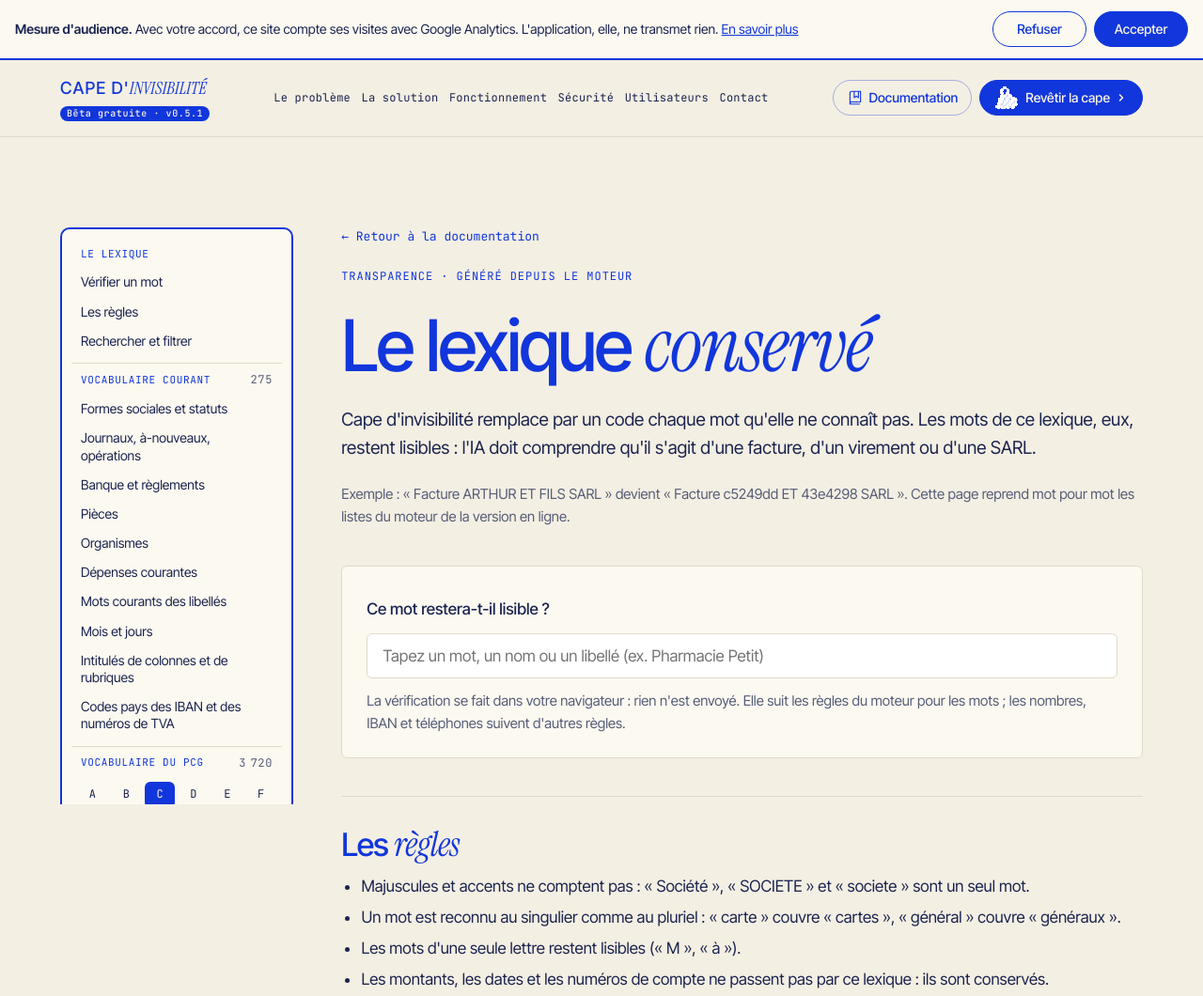
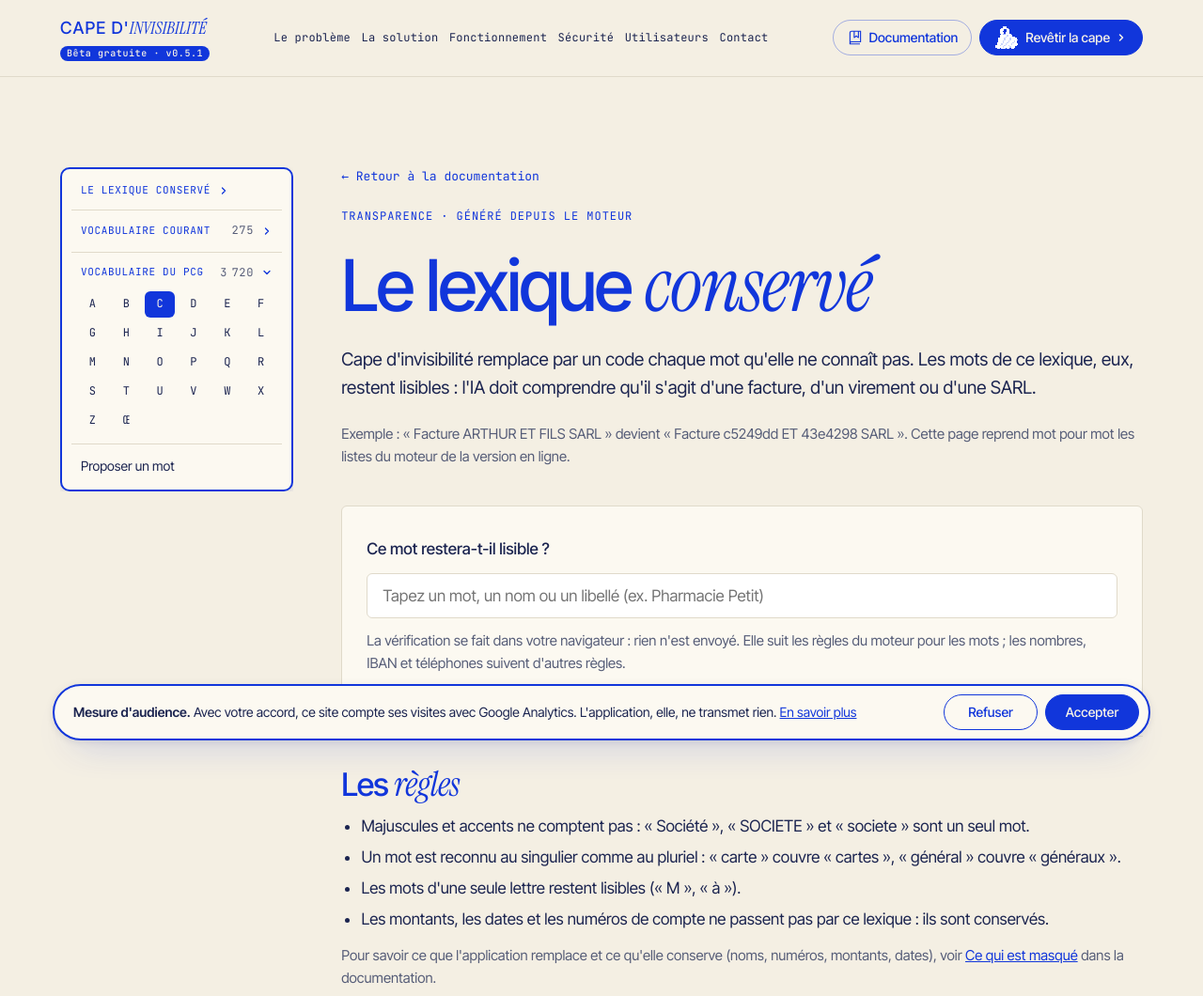
Before and after one commit to Vandksen/capedinvisibilite.website, a plain HTML site: page lexique.html in a window 1280 px wide. Shown: the top 1060 px of the page at 94% size. Drawn offline with Linux system fonts and the light colour scheme.

Commit message:
Lexique : menu en accordéon comme la documentation, titre « Le lexique conservé »
Co-Authored-By: Claude Opus 5.5 <noreply@anthropic.com>

```diff
--- a/lexique.html
+++ b/lexique.html
@@ -250,25 +250,32 @@ h3 { font-size: 23px; font-weight: 500; letter-spacing: -.015em; line-height: 1.
 .mots { display: flex; flex-wrap: wrap; gap: 6px; }
 .mots li { padding: 2px 9px; border-radius: 4px; background: var(--chip); font-family: var(--mono); font-size: 13px; line-height: 1.6; }
 
-/* Lexique : menu à gauche */
+/* Lexique : menu à gauche, en accordéon comme la documentation */
 .sr { position: absolute; width: 1px; height: 1px; overflow: hidden; clip-path: inset(50%); white-space: nowrap; }
 .lex-page { display: grid; grid-template-columns: 248px minmax(0, 1fr); gap: clamp(32px, 4vw, 56px); max-width: 1200px; margin: 0 auto; padding: 0 24px; }
 .lex-main { max-width: 860px; margin: 0; padding-inline: 0; }
 .lex-aside { position: sticky; top: var(--menu-haut, 88px); align-self: start; margin-top: clamp(56px, 8vw, 96px); max-height: calc(100vh - var(--menu-haut, 88px) - 20px); overflow-y: auto; scrollbar-width: thin; }
 .lex-nav { padding: 10px; border: 2px solid var(--blue); border-radius: 10px; background: var(--paper); box-shadow: 0 30px 60px -30px rgba(17, 54, 219, .32), 0 2px 10px rgba(27, 36, 80, .06); }
 .lex-nav ol { display: flex; flex-direction: column; gap: 1px; }
-.lex-cat { display: flex; align-items: center; justify-content: space-between; gap: 8px; margin: 8px 0 2px; padding: 8px 10px 4px; border-top: 1px solid var(--line); color: var(--blue); font-family: var(--mono); font-size: 11px; letter-spacing: .06em; text-transform: uppercase; }
-.lex-cat.titre { margin-top: 0; border-top: 0; }
-.lex-cat a { padding: 0; color: inherit; text-decoration: none; }
-.lex-cat a:hover { text-decoration: underline; }
+.lex-groupe + .lex-groupe { margin-top: 8px; padding-top: 8px; border-top: 1px solid var(--line); }
+.lex-cat { display: flex; align-items: center; gap: 8px; margin: 0; padding: 4px 10px 6px; border-radius: 8px; color: var(--blue); font-family: var(--mono); font-size: 11px; letter-spacing: .06em; text-transform: uppercase; }
+.lex-cat .nb { margin-left: auto; }
+.lex-nav.soufflet .lex-cat { cursor: pointer; user-select: none; }
+.lex-nav.soufflet .lex-cat:hover { background: rgba(17, 54, 219, .08); }
+.lex-nav.soufflet .lex-cat:focus-visible { outline: 2px solid var(--blue); outline-offset: 1px; }
+.lex-cat .fleche { display: none; flex: none; transition: transform .2s ease; }
+.lex-nav.soufflet .lex-cat .fleche { display: block; }
+.lex-nav.soufflet .replie .fleche { transform: rotate(-90deg); }
+.lex-nav.soufflet .replie .sous, .lex-nav.soufflet .replie ol { display: none; }
+.lex-nav.soufflet .replie .lex-cat { padding-bottom: 4px; }
+@media (prefers-reduced-motion: reduce) { .lex-cat .fleche { transition: none; } }
+.seul-mobile { display: none; }
 .lex-nav ol a { display: block; padding: 6px 10px; border-radius: 8px; color: var(--ink); font-size: 14px; line-height: 1.3; text-decoration: none; }
 .lex-nav ol a:hover { background: rgba(17, 54, 219, .08); color: var(--blue); }
 .lex-nav a[aria-current="true"] { background: var(--blue); color: var(--on-blue); }
-.lex-cat a[aria-current="true"] { background: none; color: var(--blue); text-decoration: underline; }
 .lex-lettres { display: grid; grid-template-columns: repeat(6, 1fr); gap: 3px; padding: 4px 6px 2px; }
 .lex-lettres a { display: grid; place-items: center; height: 28px; border-radius: 6px; color: var(--ink); font-family: var(--mono); font-size: 12px; text-decoration: none; }
 .lex-lettres a:hover { background: rgba(17, 54, 219, .08); color: var(--blue); }
-.lex-lettres a[aria-current="true"] { background: var(--blue); color: var(--on-blue); }
 
 /* Recherche et filtres */
 .recherche input { width: 100%; min-height: 48px; padding: 0 16px; border: 1px solid var(--line); border-radius: 6px; background: #fff; color: var(--ink); font: 400 17px var(--sans); }
@@ -288,11 +295,11 @@ h3 { font-size: 23px; font-weight: 500; letter-spacing: -.015em; line-height: 1.
   .lex-aside { z-index: 40; margin: 0; max-height: none; overflow: visible; }
   .lex-nav { display: flex; align-items: center; gap: 4px; padding: 6px 16px; overflow-x: auto; border: 0; border-bottom: 1px solid var(--line); border-radius: 0; box-shadow: none; scrollbar-width: none; }
   .lex-nav::-webkit-scrollbar { display: none; }
+  .lex-groupe, .lex-groupe + .lex-groupe { display: flex; flex: none; margin: 0; padding: 0; border: 0; }
   .lex-nav ol { flex-direction: row; flex: none; }
-  .lex-nav .sous, .lex-cat .nb, .lex-cat.titre { display: none; }
-  .lex-cat { flex: none; margin: 0; padding: 0; border: 0; text-transform: none; letter-spacing: 0; font-family: var(--sans); font-size: 14px; }
-  .lex-cat a, .lex-nav ol a { padding: 6px 10px; border-radius: 8px; color: var(--ink); white-space: nowrap; font-size: 14px; }
-  .lex-cat a[aria-current="true"] { background: var(--blue); color: var(--on-blue); text-decoration: none; }
+  .lex-nav .sous, .lex-cat { display: none; }
+  .lex-nav a.seul-mobile { display: block; }
+  .lex-nav a { padding: 6px 10px; border-radius: 8px; color: var(--ink); white-space: nowrap; font-size: 14px; text-decoration: none; }
 }
 </style>
 <link rel="stylesheet" href="assets/consentement.css">
@@ -322,12 +329,12 @@ h3 { font-size: 23px; font-weight: 500; letter-spacing: -.015em; line-height: 1.
 <aside class="lex-aside">
 <!-- menu:debut -->
 <nav class="lex-nav" aria-label="Sommaire du lexique">
-<p class="lex-cat titre">Le lexique</p><ol>
+<div class="lex-groupe"><p class="lex-cat">Le lexique conservé</p><ol>
 <li><a href="#verifier">Vérifier un mot</a></li>
 <li><a href="#regles">Les règles</a></li>
 <li><a href="#recherche">Rechercher et filtrer</a></li>
-</ol>
-<p class="lex-cat"><a href="#courant">Vocabulaire courant</a> <span class="nb">275</span></p><ol class="sous">
+</ol></div>
+<div class="lex-groupe"><p class="lex-cat">Vocabulaire courant <span class="nb">275</span></p><a class="seul-mobile" href="#courant">Vocabulaire courant</a><ol class="sous">
 <li><a href="#courant-formes-sociales-et-statuts">Formes sociales et statuts</a></li>
 <li><a href="#courant-journaux-a-nouveaux-operations">Journaux, à-nouveaux, opérations</a></li>
 <li><a href="#courant-banque-et-reglements">Banque et règlements</a></li>
@@ -338,9 +345,8 @@ h3 { font-size: 23px; font-weight: 500; letter-spacing: -.015em; line-height: 1.
 <li><a href="#courant-mois-et-jours">Mois et jours</a></li>
 <li><a href="#courant-intitules-de-colonnes-et-de-rubriques">Intitulés de colonnes et de rubriques</a></li>
 <li><a href="#courant-codes-pays-des-iban-et-des-numeros-de-tva">Codes pays des IBAN et des numéros de TVA</a></li>
-</ol>
-<p class="lex-cat"><a href="#pcg">Vocabulaire du PCG</a> <span class="nb">3 720</span></p>
-<div class="lex-lettres sous">
+</ol></div>
+<div class="lex-groupe"><p class="lex-cat">Vocabulaire du PCG <span class="nb">3 720</span></p><a class="seul-mobile" href="#pcg">Vocabulaire du PCG</a><div class="lex-lettres sous">
 <a href="#pcg-a">A</a>
 <a href="#pcg-b">B</a>
 <a href="#pcg-c">C</a>
@@ -367,8 +373,8 @@ h3 { font-size: 23px; font-weight: 500; letter-spacing: -.015em; line-height: 1.
 <a href="#pcg-x">X</a>
 <a href="#pcg-z">Z</a>
 <a href="#pcg-œ">Œ</a>
-</div>
-<p class="lex-cat"><a href="#proposer">Proposer un mot</a></p>
+</div></div>
+<div class="lex-groupe"><ol><li><a href="#proposer">Proposer un mot</a></li></ol></div>
 </nav>
 <!-- menu:fin -->
 </aside>
@@ -707,6 +713,79 @@ h3 { font-size: 23px; font-weight: 500; letter-spacing: -.015em; line-height: 1.
   majour();
 })();
 
+// Accordéon (grand écran, comme la documentation) : chaque catégorie se replie. Restent ouvertes
+// celle de la partie en cours, celle que survole la souris, et celles ouvertes d'un clic.
+(() => {
+  const nav = document.querySelector(".lex-nav");
+  if (!nav) return;
+  const groupes = [...nav.querySelectorAll(".lex-groupe")].filter((g) => g.querySelector(".lex-cat"));
+  const fleche = '<svg class="fleche" width="12" height="12" viewBox="0 0 24 24" fill="none" stroke="currentColor" stroke-width="2.6" stroke-linecap="round" stroke-linejoin="round" aria-hidden="true"><path d="M6 9l6 6 6-6"></path></svg>';
+  let actif = null, survole = null, sortie = null;
+  const ouverts = new Set(), fermes = new Set();
+  const enService = () => nav.classList.contains("soufflet");
+  const estOuvert = (g) => g === survole || ouverts.has(g) || (g === actif && !fermes.has(g));
+  function afficher() {
+    if (!enService()) return;
+    groupes.forEach((g) => {
+      const ouvert = estOuvert(g);
+      g.classList.toggle("replie", !ouvert);
+      g.querySelector(".lex-cat").setAttribute("aria-expanded", String(ouvert));
+    });
+  }
+  groupes.forEach((g) => {
+    const titre = g.querySelector(".lex-cat");
+    titre.insertAdjacentHTML("beforeend", fleche);
+    const basculer = () => {
+      if (!enService()) return;
+      const parSurvolSeul = survole === g && !ouverts.has(g) && !(g === actif && !fermes.has(g));
+      if (parSurvolSeul) ouverts.add(g);
+      else if (estOuvert(g)) { ouverts.delete(g); fermes.add(g); if (survole === g) survole = null; }
+      else { fermes.delete(g); ouverts.add(g); }
+      afficher();
+    };
+    titre.addEventListener("click", basculer);
+    titre.addEventListener("keydown", (e) => {
+      if (e.key === "Enter" || e.key === " ") { e.preventDefault(); basculer(); }
+    });
+    g.addEventListener("mouseenter", () => {
+      if (!enService() || fermes.has(g)) return;
+      survole = g;
+      afficher();
+    });
+  });
+  nav.addEventListener("mouseenter", () => clearTimeout(sortie));
+  nav.addEventListener("mouseleave", () => {
+    clearTimeout(sortie);
+    sortie = setTimeout(() => { survole = null; afficher(); }, 300);
+  });
+  const groupeCourant = () => {
+    const lien = nav.querySelector('a[aria-current="true"]');
+    return lien ? lien.closest(".lex-groupe") : null;
+  };
+  function placer() {
+    nav.classList.remove("soufflet");
+    groupes.forEach((g) => g.classList.remove("replie"));
+    const grand = innerWidth > 900;
+    groupes.forEach((g) => {
+      const titre = g.querySelector(".lex-cat");
+      if (grand) { titre.setAttribute("role", "button"); titre.tabIndex = 0; }
+      else { titre.removeAttribute("role"); titre.removeAttribute("tabindex"); titre.removeAttribute("aria-expanded"); }
+    });
+    ouverts.clear(); fermes.clear(); survole = null;
+    if (!grand) { actif = null; return; }
+    nav.classList.add("soufflet");
+    actif = groupeCourant() || groupes[0];
+    afficher();
+  }
+  addEventListener("scroll", () => {
+    if (!enService()) return;
+    const courant = groupeCourant() || groupes[0];
+    if (courant !== actif) { actif = courant; ouverts.clear(); fermes.clear(); afficher(); }
+  }, { passive: true });
+  addEventListener("resize", placer);
+  placer();
+})();
+
 // Menu ancré sous l'en-tête, même quand le bandeau de consentement le pousse vers le bas.
 (() => {
   const entete = document.querySelector(".site-header");
```
